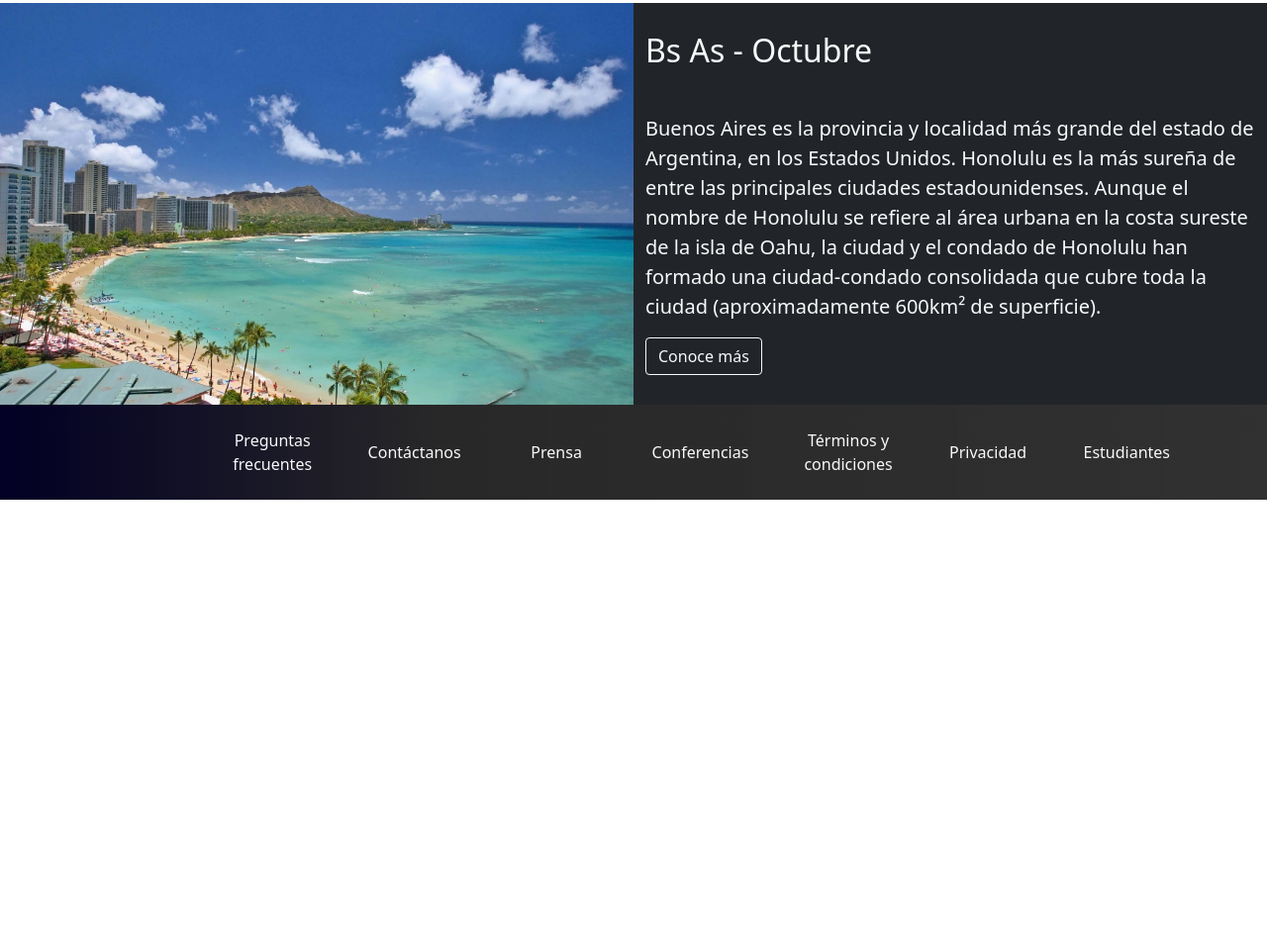
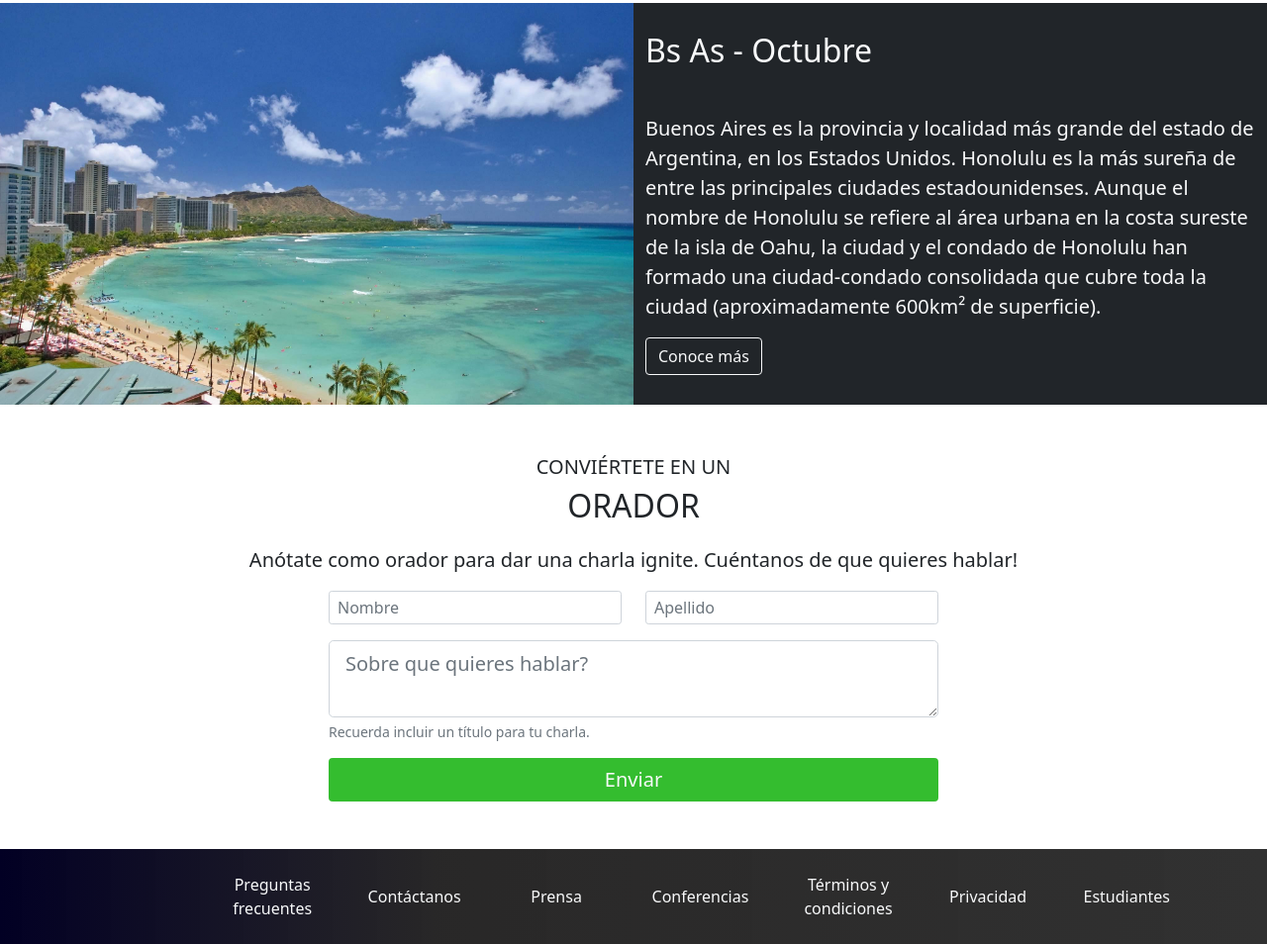
Before and after one commit to eli-ana-rjs/tpIntegrador, a plain HTML site: page index.html in a window 1280 px wide. Shown: the part 1945-2899 px from the top of the page at 99% size. Before the commit the page ends 2450 px from the top, so only its background shows below. Drawn offline with nearby package versions, Linux system fonts and the light colour scheme.

Commit message:
Subir formulario para ser orador

```diff
--- a/index.html
+++ b/index.html
@@ -121,6 +121,8 @@
         </div>
     </div>
 
+
+
     <!-- Section info -->
 
     <div class="container-fluid ">
@@ -140,10 +142,39 @@
         </div>
     </div>
 
+   <!-- Section form -->
+
+   <div class="container text-center">
+    <p class="mt-5 fs-5">CONVIÉRTETE EN UN<br>
+        <span class="fs-2">ORADOR</span>
+    </p>
+    <p class="fs-5" >Anótate como orador para dar una <span class="subrayado-punteado">charla ignite</span>.
+        Cuéntanos de que quieres hablar!</p>
+</div>
+
+<div class="container w-50">
+    <form>
+        <div class="row">
+            <div class="col-sm-12 col-md-6 mb-3">
+                <input type="text" class="form-control form-control-sm fs-6" id="nombre" placeholder="Nombre" required>
+            </div>
+            <div class="col-sm-12 col-md-6 mb-3">
+                <input type="text" class="form-control form-control-sm fs-6" id="apellido" placeholder="Apellido"
+                    required>
+            </div>
+            <div class="col-12">
+                <textarea class="form-control form-control-lg"
+                    placeholder="Sobre que quieres hablar?" required></textarea>
+                <div class="form-text">Recuerda incluir un título para tu charla.</div>
+            </div>
+        </div>
+        <button type="submit" class="btn send w-100 fs-5 mb-4  text-light my-3">Enviar</button>
+    </form>
+</div>
 
     <!-- Section footer -->
     <footer >
-        <div class="container-fluid background-footer pt-3 pb-3">
+        <div class="container-fluid background-footer pt-3 pb-3 mt-4">
             <div class="container">
                 <div class="row text-center text-light align-items-center justify-content-center">
                     <div class="col"></div>
--- a/style.css
+++ b/style.css
@@ -22,6 +22,13 @@
  border-radius: 8px;
 }
 
+.send{
+  background-color: rgba(29, 182, 24, 0.897);
+}
+
+.send:hover{
+  background-color: rgba(73, 212, 69, 0.897);
+}
 
 .background-footer{
  background: rgb(2,0,36);
```
